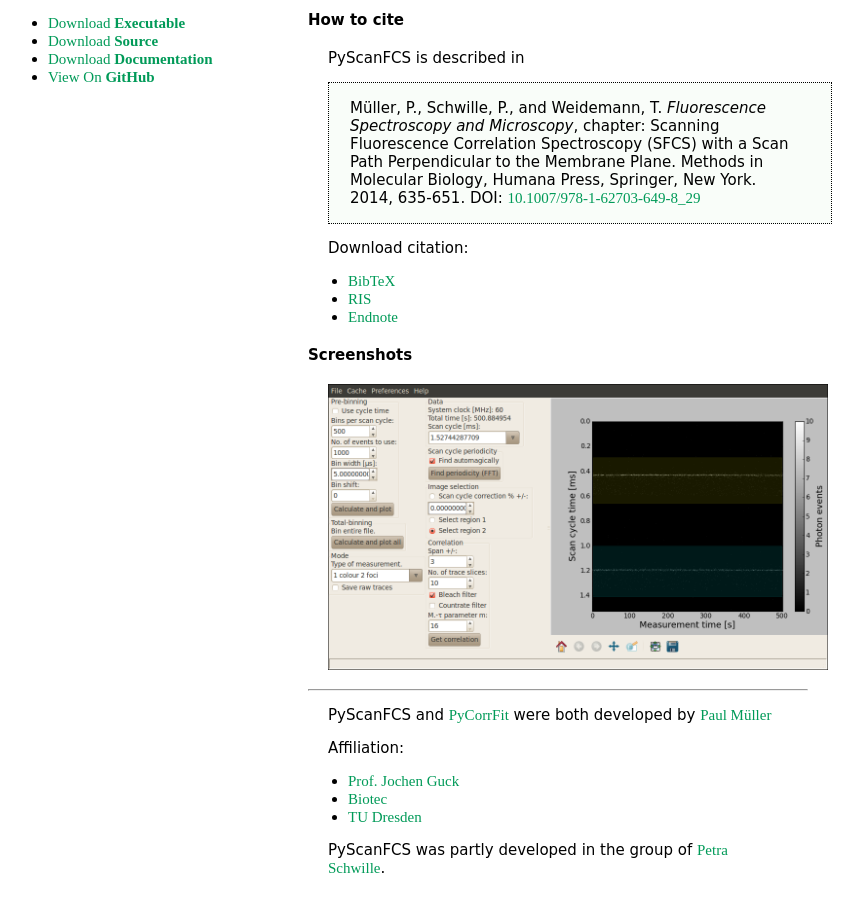
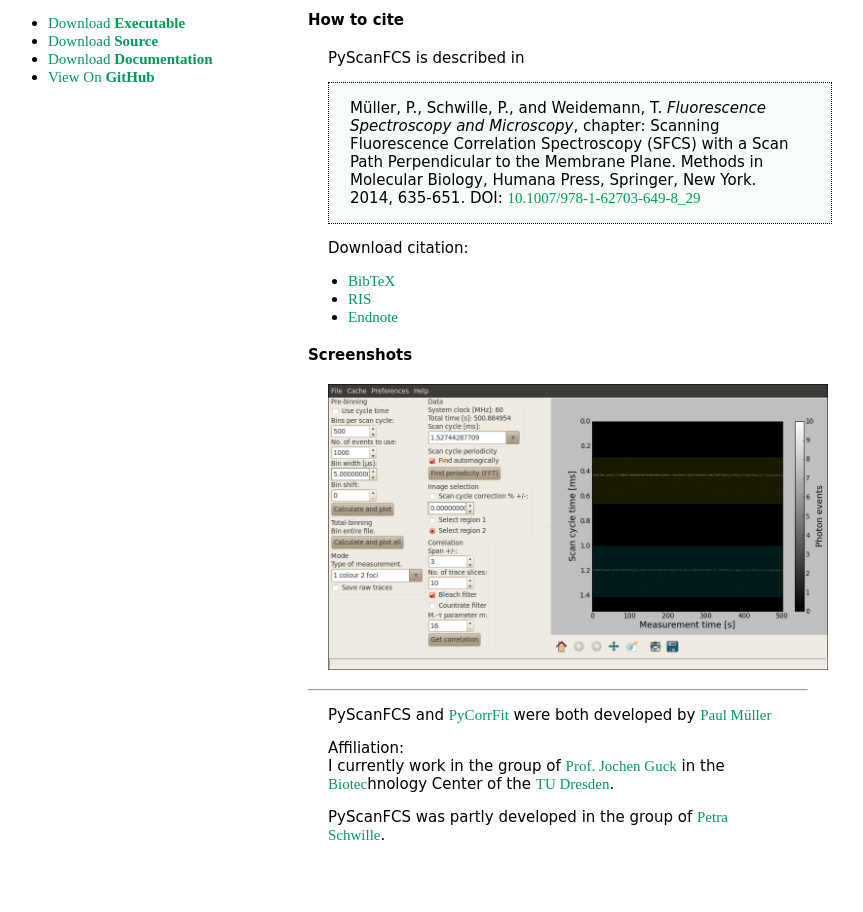
Before and after one commit to FCS-analysis/PyScanFCS, a Jekyll site: the page built from index.html, in a window 1280 px wide and 1339 px high. Shown: the part 397-1309 px from the top of the window, without its empty margins (232-1095 px from the left). Built offline with Jekyll 4.4.1, drawn with Linux system fonts in a browser that asks for light colours.

Commit message:
Update footer.html

```diff
--- a/_includes/footer.html
+++ b/_includes/footer.html
@@ -2,11 +2,7 @@
 
 <p>
 Affiliation: <br>
-<ul>
-    <li><a href="http://www.biotec.tu-dresden.de/research/guck.html">Prof. Jochen Guck</a></li>
-    <li><a href="http://www.biotec.tu-dresden.de/">Biotec</a></li>
-    <li><a href="http://www.tu-dresden.de/">TU Dresden</a></li>
-</ul>
+I currently work in the group of <a href="http://www.biotec.tu-dresden.de/research/guck.html">Prof. Jochen Guck</a> in the <a href="http://www.biotec.tu-dresden.de/">Biotec</a>hnology Center of the <a href="http://www.tu-dresden.de/">TU Dresden</a>.
 </p>
 
 <p>
```
